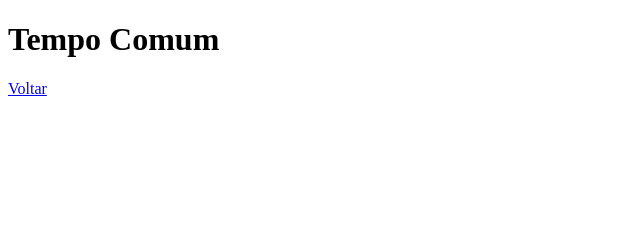
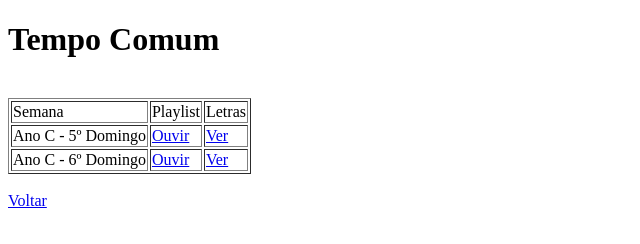
Before and after one commit to brasfonseca/Musicas, a plain HTML site: page tempocomum.html in a window 1280 px wide. Shown: the whole page, without its empty margins (0-640 px from the left). Drawn offline with Linux system fonts and the light colour scheme.

Commit message:
Inclusão de Playlist e Letras para Advento e Tempo Comum

```diff
--- a/tempocomum.html
+++ b/tempocomum.html
@@ -8,6 +8,25 @@
 </head>
 <body>
     <h1>Tempo Comum</h1>
+    <br>
+    <table border="1">
+        <tr>
+            <td>Semana</td>
+            <td>Playlist</td>
+            <td>Letras</td>
+        </tr>
+        <tr>
+            <td>Ano C - 5º Domingo</td>
+            <td><a href="https://youtube.com/playlist?list=PLhhYT17Cto10Kk9IAb4SsdqCXyTLkefgy" target="_blank">Ouvir</a></td>
+            <td><a href="https://drive.google.com/file/d/1Zx-Nz9hwBYpGFGZojHBh8A9kCYozS99i/view?usp=sharing" target="_blank">Ver</a></td>
+        </tr>
+        <tr>
+            <td>Ano C - 6º Domingo</td>
+            <td><a href="https://youtube.com/playlist?list=PLhhYT17Cto11WJJ5kEdB7ItP1rm_bOPQG" target="_blank">Ouvir</a></td>
+            <td><a href="https://drive.google.com/file/d/1M_9h8iLp4a1S3t3oObV4osJNHqCVZFgE/view?usp=sharing" target="_blank">Ver</a></td>
+        </tr>
+    </table>
+    <br>
     <a href="index.html">Voltar</a>
 </body>
 </html>
```
Also changed, not shown: advento.html (+14 -0 lines).
